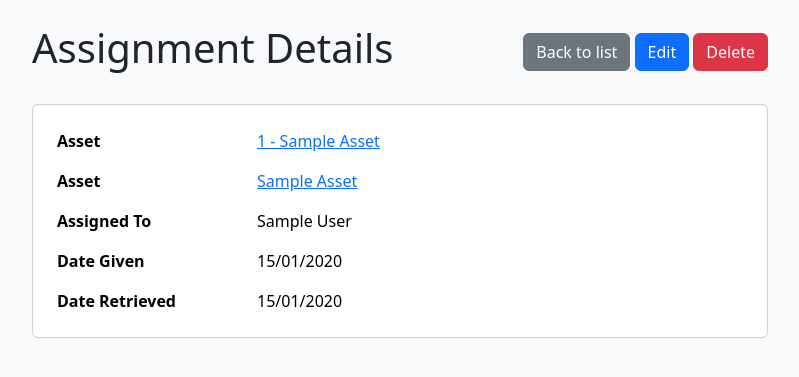
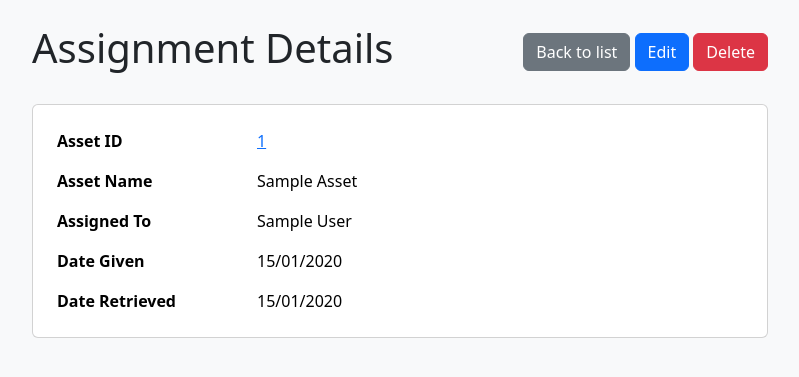
Before and after one commit to FilthySpartan/asset-tracker, a Django app: page /assets/assignments/1/ in a window 1280 px wide. Shown: the part 56-433 px from the top of the page, without its empty margins (240-1039 px from the left). Run offline with Django 5.2, Linux system fonts and the light colour scheme; a user stored in the database is signed in; tables that the repository leaves empty hold one stand-in row (values such as "Sample post").

```diff
--- a/apps/accounts/templates/accounts/login.html
+++ b/apps/accounts/templates/accounts/login.html
@@ -1,3 +1,5 @@
+{# Login.html #}
+
 {% extends "base.html" %}
 {% block title %}Login{% endblock %}
 {% block content %}
--- a/apps/accounts/templates/accounts/register.html
+++ b/apps/accounts/templates/accounts/register.html
@@ -1,3 +1,5 @@
+{# register.html #}
+
 {% extends "base.html" %}
 {% block title %}Register{% endblock %}
 {% block content %}
--- a/apps/assets/templates/assets/asset_assignment_detail.html
+++ b/apps/assets/templates/assets/asset_assignment_detail.html
@@ -19,12 +19,12 @@
                 <div class="card-body">
                     <table class="table table-borderless mb-0">
                         <tr>
-                            <th style="width: 200px;">Asset</th>
-                            <td><a href="{% url 'assets:asset_detail' asset_assignment.asset.id %}">{{ asset_assignment.asset.asset_id }} - {{ asset_assignment.asset.display_name }}</a></td>
+                            <th style="width: 200px;">Asset ID</th>
+                            <td><a href="{% url 'assets:asset_detail' asset_assignment.asset.id %}">{{ asset_assignment.asset.asset_id }}</a></td>
                         </tr>
                         <tr>
-                            <th style="width: 200px;">Asset</th>
-                            <td><a href="{% url 'assets:asset_detail' asset_assignment.asset.id %}">{{ asset_assignment.asset.display_name }}</a></td>
+                            <th style="width: 200px;">Asset Name</th>
+                            <td>{{ asset_assignment.asset.display_name }}</td>
                         </tr>
                         <tr>
                             <th>Assigned To</th>
--- a/apps/assets/templates/assets/asset_detail.html
+++ b/apps/assets/templates/assets/asset_detail.html
@@ -28,6 +28,7 @@
                         </tr>
                         <tr>
                             <th>Status</th>
+                            {#   status badge style changes based on the assets status    #}
                             <td>
                                 <span class="badge {% if asset.status == 'A' %}bg-success{% elif asset.status == 'I' %}bg-secondary{% elif asset.status == 'TD' %}bg-danger{% elif asset.status == 'O' %}bg-warning text-dark{% else %}bg-info{% endif %}">
                                     {{ asset.get_status_display }}
--- a/apps/assets/templates/assets/asset_list.html
+++ b/apps/assets/templates/assets/asset_list.html
@@ -20,6 +20,7 @@
     </form>
     <table class="table table-striped">
         <thead>
+           {#  table sorting is enabled  #}
             <tr>
                 <th style="width: 20%"><a href="?sort=asset_name&dir={% if current_sort == 'asset_name' and current_dir == 'asc' %}desc{% else %}asc{% endif %}&q={{ search_query }}">Name {% if current_sort == 'asset_name' %}{% if current_dir == 'asc' %}▲{% else %}▼{% endif %}{% endif %}</a></th>
                 <th style="width: 25%"><a href="?sort=asset_id&dir={% if current_sort == 'asset_id' and current_dir == 'asc' %}desc{% else %}asc{% endif %}&q={{ search_query }}">Asset ID {% if current_sort == 'asset_id' %}{% if current_dir == 'asc' %}▲{% else %}▼{% endif %}{% endif %}</a></th>
@@ -47,6 +48,7 @@
         </tbody>
     </table>
     {% if is_paginated %}
+    {#   table pagination - maintains sort and search   #}
     <nav>
         <ul class="pagination justify-content-center">
             {% if page_obj.has_previous %}
--- a/apps/assets/templates/includes/delete_confirm.html
+++ b/apps/assets/templates/includes/delete_confirm.html
@@ -1,3 +1,4 @@
+{# delete confirm partial used by: asset_delete, asset_assignment_delete #}
 <div class="row justify-content-center">
     <div class="col-md-6">
         <h1>{{ delete_title }}</h1>
--- a/apps/assets/templates/includes/form.html
+++ b/apps/assets/templates/includes/form.html
@@ -1,3 +1,4 @@
+{# form partial used by: asset_create, asset_update, asset_assignment_create, asset_assignment_update #}
 <div class="row justify-content-center">
     <div class="col-md-6">
         <h1>{{ form_title }}</h1>
--- a/apps/assets/views.py
+++ b/apps/assets/views.py
@@ -24,9 +24,7 @@ class AssetListView(LoginRequiredMixin, ListView):
         if search:
             queryset = queryset.filter(
                 models.Q(asset_name__icontains=search) |
-                models.Q(asset_id__icontains=search) |
-                models.Q(type__icontains=search) |
-                models.Q(status__icontains=search)
+                models.Q(asset_id__icontains=search)
             )
 
         allowed_sorts = ['asset_id', 'asset_name', 'type', 'status', 'cost', 'last_pat_test']
```
